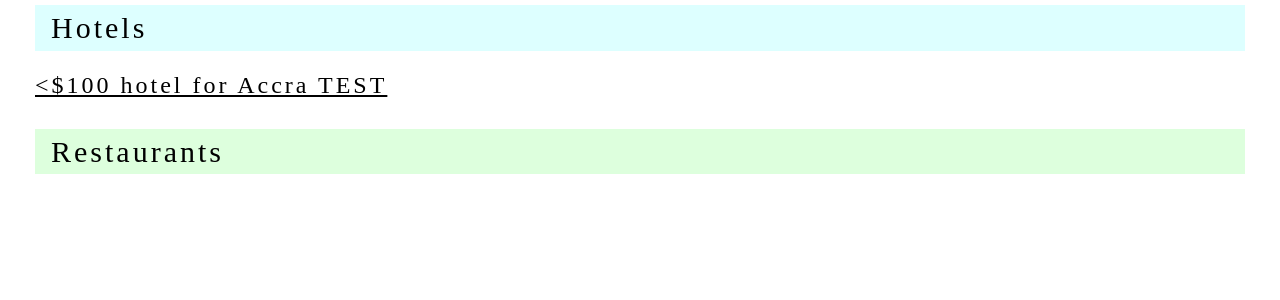
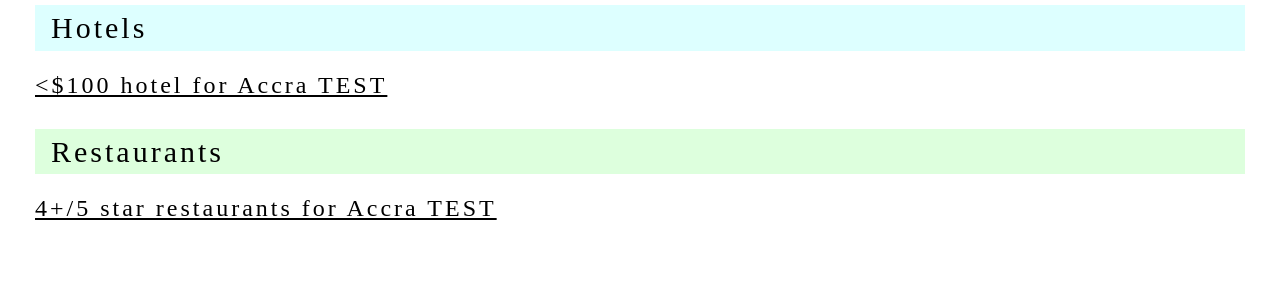
Before and after one commit to evmarecki/nante, a Flask app: template flask-nante/templates/city.html in a window 1280 px wide. Shown: the part 262-562 px from the top of the page. Run offline with Flask 2, Linux system fonts and the light colour scheme; the template is opened without the code that fills it, so the values that code supplies are empty; some libraries are stand-ins or nearby versions.

Commit message:
added filter for restaurant

```diff
--- a/flask-nante/templates/city.html
+++ b/flask-nante/templates/city.html
@@ -76,6 +76,7 @@ h1,h2,h3,h4,h5,h6 {
 
   <div class="w3-col">
     <h2 class="w3-panel w3-pale-green">Restaurants</h2>
+	  <h3><a href="{{url_for('Hotel', city = 'Accra', rating  = 4.00)}}"> 4+/5 star restaurants for Accra TEST</a></h3>
    {% for restaurant in restaurant %}
 	<p>
 	<b class ="w3-text-teal">{{restaurant.name}}:</b> {{restaurant.hours}} <br/>
```
